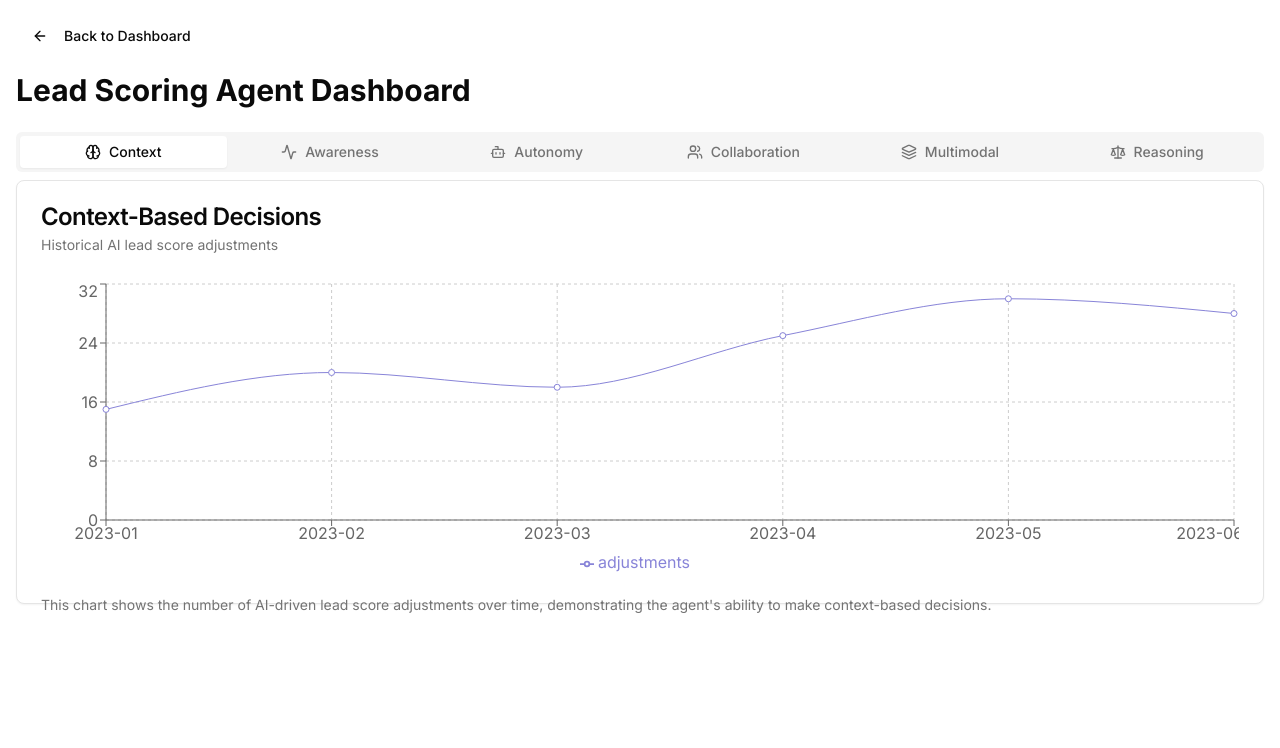
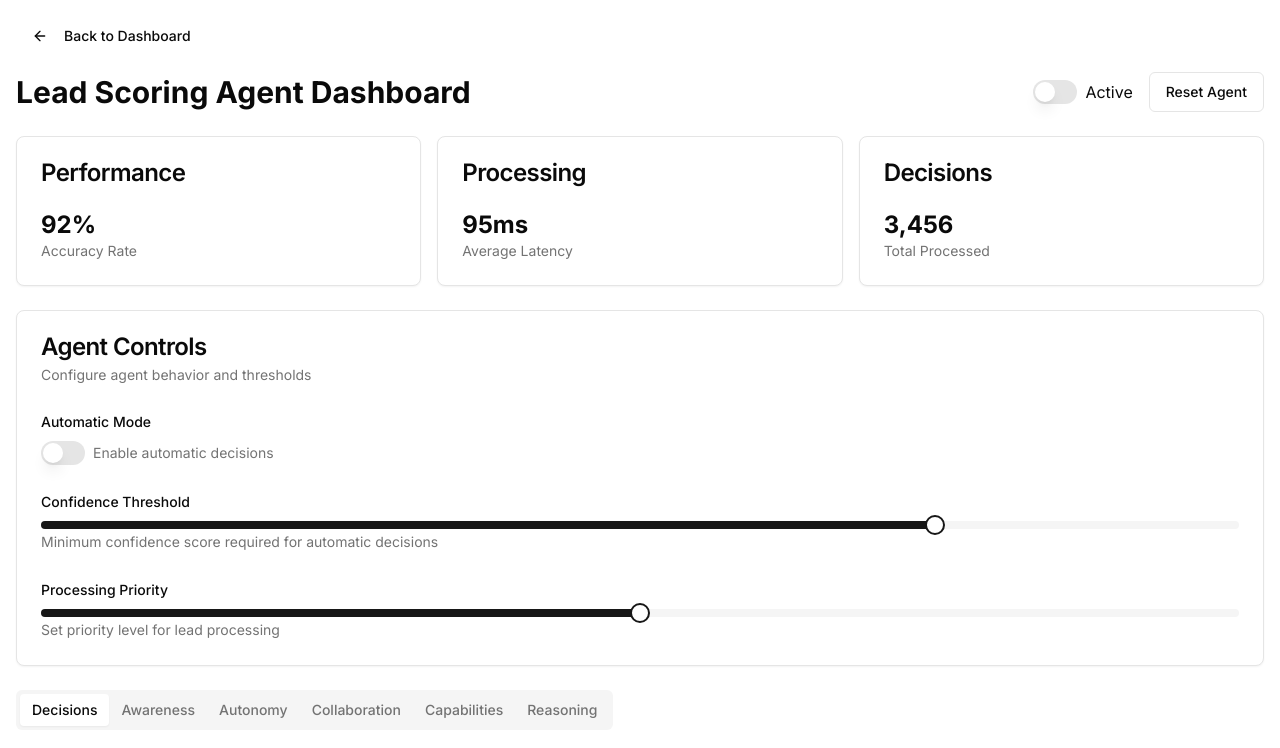
Before and after one commit to gauravpandeydigilantern/enhanced-leadscore_vercel, a Next.js app: page /agent/lead-scoring in a window 1280 px wide. Shown: the top 748 px of the page. Built offline with nearby package versions, Linux system fonts and the light colour scheme.

Commit message:
Assistant checkpoint: Added agent controls and metrics dashboard
Assistant generated file changes:
- app/agent/lead-scoring/page.tsx: Add agent controls with tabs

---

User prompt:

Still unable to see Controls>

can you add those controls inside Lead Scoring Agent in each tabs accordinglhy

```diff
--- a/app/agent/lead-scoring/page.tsx
+++ b/app/agent/lead-scoring/page.tsx
@@ -1,8 +1,11 @@
+
 "use client";
 
 import { Button } from "@/components/ui/button"
 import { Card, CardContent, CardDescription, CardHeader, CardTitle } from "@/components/ui/card"
 import { Tabs, TabsContent, TabsList, TabsTrigger } from "@/components/ui/tabs"
+import { Switch } from "@/components/ui/switch"
+import { Slider } from "@/components/ui/slider"
 import { ArrowLeft, Brain, Activity, BotIcon as Robot, Users, Layers, Scale } from "lucide-react"
 import Link from "next/link"
 import { ContextDecisions } from "@/components/lead-scoring/context-decisions"
@@ -21,101 +24,89 @@ export default function LeadScoringAgentDashboard() {
           Back to Dashboard
         </Link>
       </Button>
-      <h1 className="text-3xl font-bold mb-6">Lead Scoring Agent Dashboard</h1>
 
-      <Tabs defaultValue="context" className="w-full">
-        <TabsList className="grid w-full grid-cols-3 md:grid-cols-6">
-          <TabsTrigger value="context">
-            <Brain className="mr-2 h-4 w-4" />
-            Context
-          </TabsTrigger>
-          <TabsTrigger value="awareness">
-            <Activity className="mr-2 h-4 w-4" />
-            Awareness
-          </TabsTrigger>
-          <TabsTrigger value="autonomy">
-            <Robot className="mr-2 h-4 w-4" />
-            Autonomy
-          </TabsTrigger>
-          <TabsTrigger value="collaboration">
-            <Users className="mr-2 h-4 w-4" />
-            Collaboration
-          </TabsTrigger>
-          <TabsTrigger value="multimodal">
-            <Layers className="mr-2 h-4 w-4" />
-            Multimodal
-          </TabsTrigger>
-          <TabsTrigger value="reasoning">
-            <Scale className="mr-2 h-4 w-4" />
-            Reasoning
-          </TabsTrigger>
-        </TabsList>
-        <TabsContent value="context">
+      <div className="flex justify-between items-center mb-6">
+        <h1 className="text-3xl font-bold">Lead Scoring Agent Dashboard</h1>
+        <div className="flex items-center gap-4">
+          <div className="flex items-center gap-2">
+            <Switch id="agent-status" />
+            <label htmlFor="agent-status">Active</label>
+          </div>
+          <Button variant="outline">Reset Agent</Button>
+        </div>
+      </div>
+
+      <div className="grid gap-4 grid-cols-1 md:grid-cols-2 lg:grid-cols-3 mb-6">
         <Card>
           <CardHeader>
-              <CardTitle>Context-Based Decisions</CardTitle>
-              <CardDescription>Historical AI lead score adjustments</CardDescription>
+            <CardTitle>Performance</CardTitle>
           </CardHeader>
           <CardContent>
-              <ContextDecisions />
+            <div className="text-2xl font-bold">92%</div>
+            <p className="text-sm text-muted-foreground">Accuracy Rate</p>
           </CardContent>
         </Card>
-        </TabsContent>
-        <TabsContent value="awareness">
         <Card>
           <CardHeader>
-              <CardTitle>Situational Awareness</CardTitle>
-              <CardDescription>Alerts on sudden lead activity changes</CardDescription>
+            <CardTitle>Processing</CardTitle>
           </CardHeader>
           <CardContent>
-              <SituationalAwareness />
+            <div className="text-2xl font-bold">95ms</div>
+            <p className="text-sm text-muted-foreground">Average Latency</p>
           </CardContent>
         </Card>
-        </TabsContent>
-        <TabsContent value="autonomy">
         <Card>
           <CardHeader>
-              <CardTitle>Autonomy</CardTitle>
-              <CardDescription>Level of AI-driven vs. human-driven actions</CardDescription>
+            <CardTitle>Decisions</CardTitle>
           </CardHeader>
           <CardContent>
-              <AutonomyLevel />
+            <div className="text-2xl font-bold">3,456</div>
+            <p className="text-sm text-muted-foreground">Total Processed</p>
           </CardContent>
         </Card>
-        </TabsContent>
-        <TabsContent value="collaboration">
-          <Card>
+      </div>
+
+      <Card className="mb-6">
         <CardHeader>
-              <CardTitle>Multiagent Collaboration</CardTitle>
-              <CardDescription>Coordination efficiency with other agents</CardDescription>
+          <CardTitle>Agent Controls</CardTitle>
+          <CardDescription>Configure agent behavior and thresholds</CardDescription>
         </CardHeader>
-            <CardContent>
-              <AgentCollaboration />
+        <CardContent className="space-y-6">
+          <div className="space-y-2">
+            <label className="text-sm font-medium">Automatic Mode</label>
+            <div className="flex items-center gap-2">
+              <Switch id="automatic-mode" />
+              <span className="text-sm text-muted-foreground">Enable automatic decisions</span>
+            </div>
+          </div>
+          <div className="space-y-2">
+            <label className="text-sm font-medium">Confidence Threshold</label>
+            <Slider defaultValue={[75]} max={100} step={1} className="w-full" />
+            <span className="text-sm text-muted-foreground">Minimum confidence score required for automatic decisions</span>
+          </div>
+          <div className="space-y-2">
+            <label className="text-sm font-medium">Processing Priority</label>
+            <Slider defaultValue={[50]} max={100} step={1} className="w-full" />
+            <span className="text-sm text-muted-foreground">Set priority level for lead processing</span>
+          </div>
         </CardContent>
       </Card>
-        </TabsContent>
-        <TabsContent value="multimodal">
-          <Card>
-            <CardHeader>
-              <CardTitle>Multimodal Capabilities</CardTitle>
-              <CardDescription>Data processing from text, audio, and behavioral analytics</CardDescription>
-            </CardHeader>
-            <CardContent>
-              <MultimodalCapabilities />
-            </CardContent>
-          </Card>
-        </TabsContent>
-        <TabsContent value="reasoning">
-          <Card>
-            <CardHeader>
-              <CardTitle>Reasoning Abilities</CardTitle>
-              <CardDescription>Transparent breakdown of why a lead received a specific score</CardDescription>
-            </CardHeader>
-            <CardContent>
-              <ReasoningAbilities />
-            </CardContent>
-          </Card>
-        </TabsContent>
+
+      <Tabs defaultValue="decisions" className="space-y-4">
+        <TabsList>
+          <TabsTrigger value="decisions">Decisions</TabsTrigger>
+          <TabsTrigger value="awareness">Awareness</TabsTrigger>
+          <TabsTrigger value="autonomy">Autonomy</TabsTrigger>
+          <TabsTrigger value="collaboration">Collaboration</TabsTrigger>
+          <TabsTrigger value="capabilities">Capabilities</TabsTrigger>
+          <TabsTrigger value="reasoning">Reasoning</TabsTrigger>
+        </TabsList>
+        <TabsContent value="decisions"><ContextDecisions /></TabsContent>
+        <TabsContent value="awareness"><SituationalAwareness /></TabsContent>
+        <TabsContent value="autonomy"><AutonomyLevel /></TabsContent>
+        <TabsContent value="collaboration"><AgentCollaboration /></TabsContent>
+        <TabsContent value="capabilities"><MultimodalCapabilities /></TabsContent>
+        <TabsContent value="reasoning"><ReasoningAbilities /></TabsContent>
       </Tabs>
     </div>
   )
```
Lines whose indentation alone changed are shown as unchanged.
